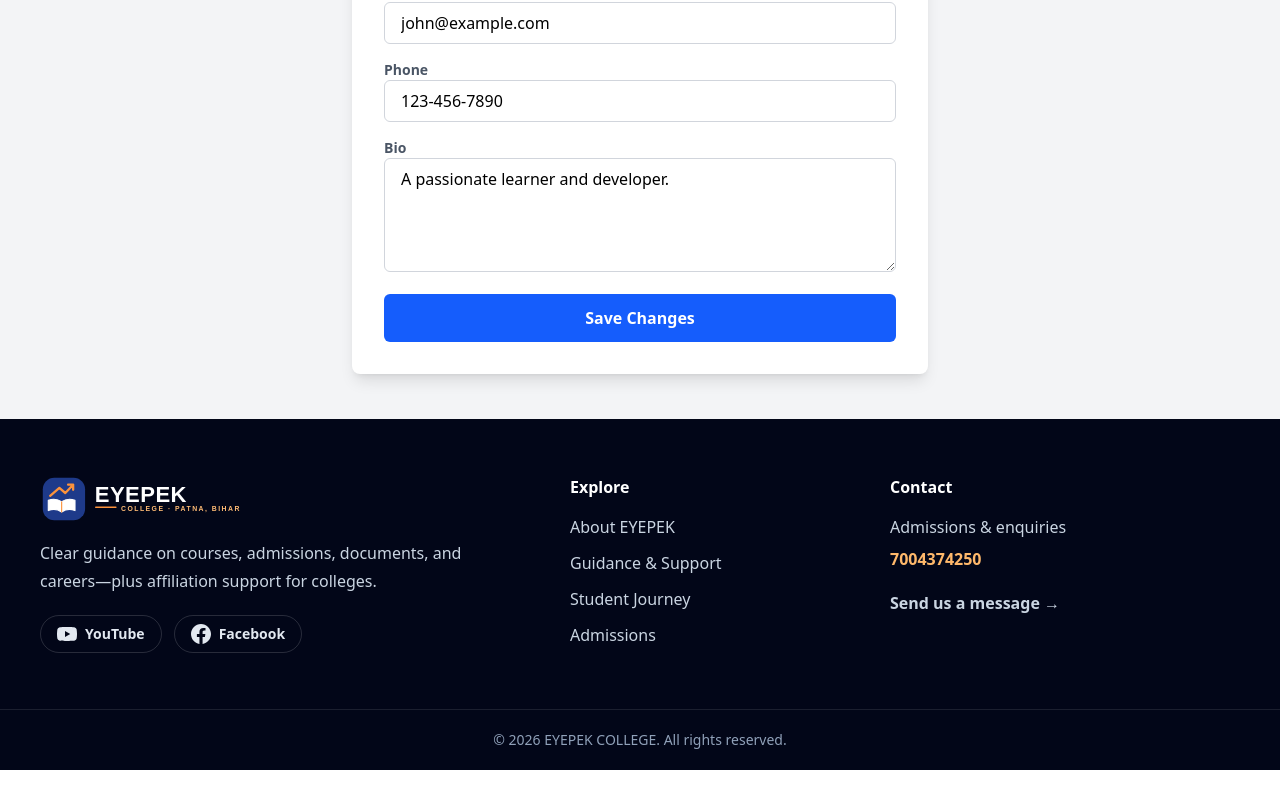
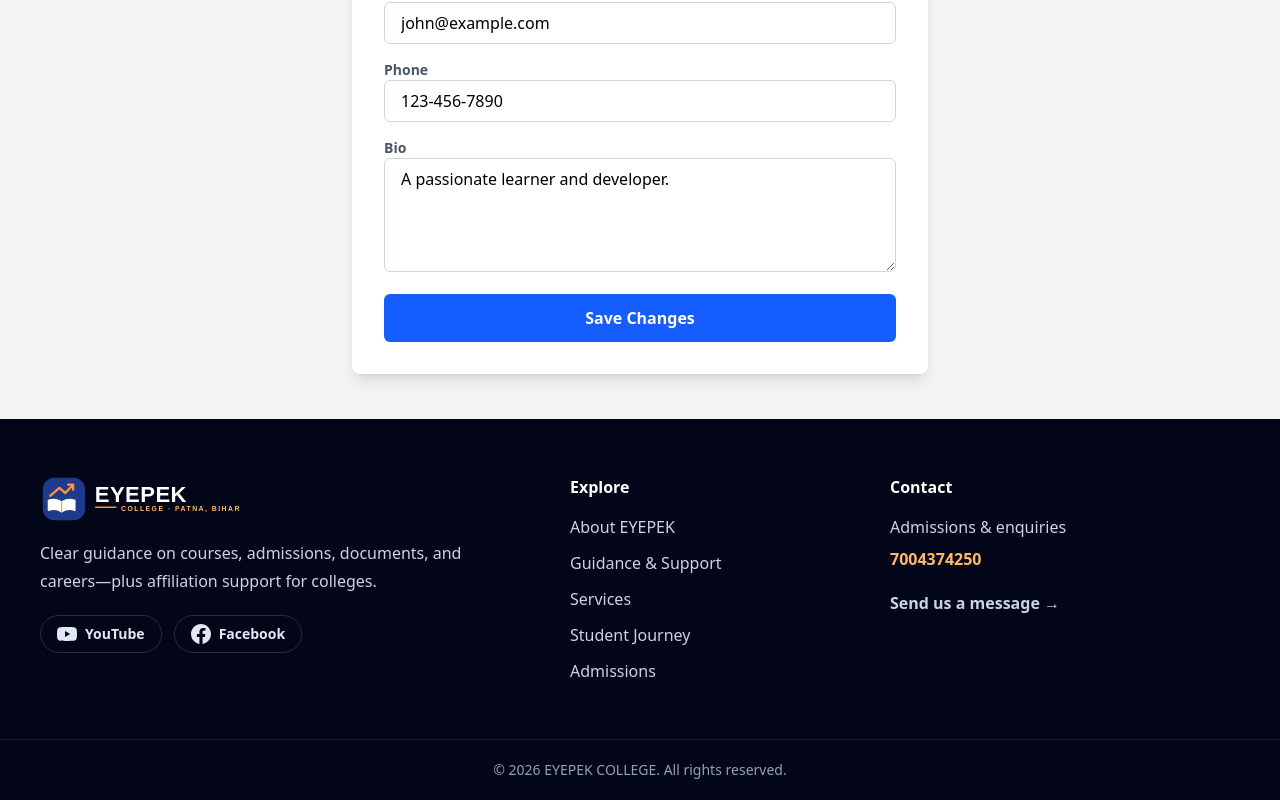
Before and after one commit to eyepek/EYEPEK, a React (Vite) app: page /profile in a window 1280 px wide. Shown: the part 499-1299 px from the top of the page. Before the commit the page ends 1269 px from the top, so only its background shows below. Built offline with nearby package versions, Linux system fonts and the light colour scheme.

Commit message:
Add Services navigation and remove Patna Bihar references

```diff
--- a/src/components/Footer.jsx
+++ b/src/components/Footer.jsx
@@ -5,7 +5,7 @@ const Footer = () => (
   <footer className='bg-slate-950 text-white'>
     <div className='mx-auto grid max-w-7xl gap-10 px-6 py-14 md:grid-cols-[1.4fr_0.8fr_1fr] md:px-10'>
       <div>
-        <img src='/images/eyepek-college-logo-light.svg' alt='EYEPEK College, Patna, Bihar' className='block h-auto w-[230px]' />
+        <img src='/images/eyepek-college-logo-light.svg' alt='EYEPEK College' className='block h-auto w-[230px]' />
         <p className='mt-4 max-w-md leading-7 text-slate-300'>Clear guidance on courses, admissions, documents, and careers—plus affiliation support for colleges.</p>
         <div className='mt-5 flex flex-wrap gap-3'>
           <a
@@ -39,6 +39,7 @@ const Footer = () => (
         <ul className='mt-4 space-y-3 text-slate-300'>
           <li><a href='/#about' className='hover:text-orange-300'>About EYEPEK</a></li>
           <li><a href='/#learning' className='hover:text-orange-300'>Guidance &amp; Support</a></li>
+          <li><a href='/#student-support' className='hover:text-orange-300'>Services</a></li>
           <li><a href='/#campus' className='hover:text-orange-300'>Student Journey</a></li>
           <li><a href='/#admissions' className='hover:text-orange-300'>Admissions</a></li>
         </ul>
```
